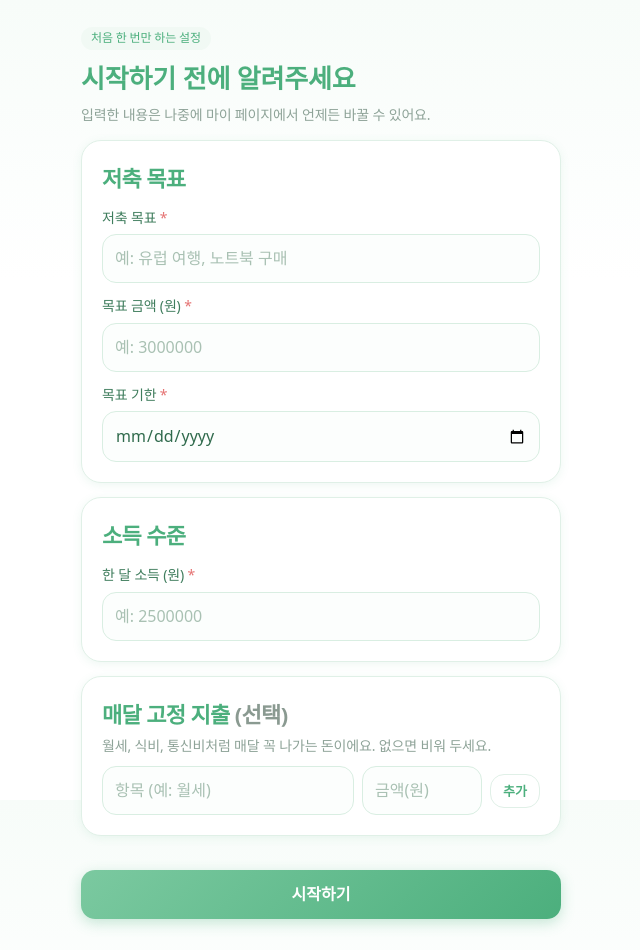
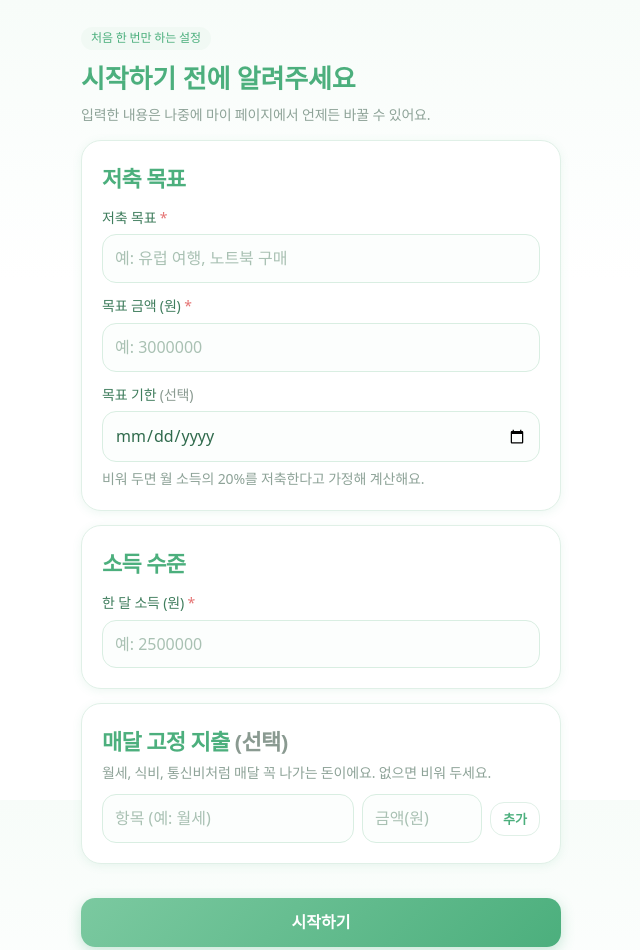
Before and after one commit to dadadaeun09/save, a plain HTML site: page setup.html in a window 1280 px wide. Shown: the top 950 px of the page, without its empty margins (319-959 px from the left). Drawn offline with nearby package versions, Linux system fonts and the light colour scheme; sample sign-in values are in the browser's storage; a web font is replaced by a local one.

Commit message:
Make goal deadline optional on the first-time setup page
Co-Authored-By: Claude Sonnet 5.5 <noreply@anthropic.com>

```diff
--- a/setup.html
+++ b/setup.html
@@ -56,8 +56,9 @@
       <input id="goalName" maxlength="30" placeholder="예: 유럽 여행, 노트북 구매" />
       <label for="goalTarget">목표 금액 (원) <span class="req">*</span></label>
       <input id="goalTarget" type="number" inputmode="numeric" min="1" step="1" placeholder="예: 3000000" />
-      <label for="goalDeadline">목표 기한 <span class="req">*</span></label>
+      <label for="goalDeadline">목표 기한 <span class="opt">(선택)</span></label>
       <input id="goalDeadline" type="date" />
+      <p class="muted" style="margin-top:6px">비워 두면 월 소득의 20%를 저축한다고 가정해 계산해요.</p>
     </div>
 
     <div class="card">
@@ -146,7 +147,6 @@ $("setupForm").onsubmit = (e) => {
   const income = Math.round(Number($("income").value));
   if (!name) { err.textContent = "저축 목표를 입력해 주세요."; return; }
   if (!(target > 0)) { err.textContent = "목표 금액을 1원 이상으로 입력해 주세요."; return; }
-  if (!deadline) { err.textContent = "목표 기한을 선택해 주세요."; return; }
   if (!(income > 0)) { err.textContent = "한 달 소득을 1원 이상으로 입력해 주세요."; return; }
   if (!addFixedFromInputs()) return;
 
```
